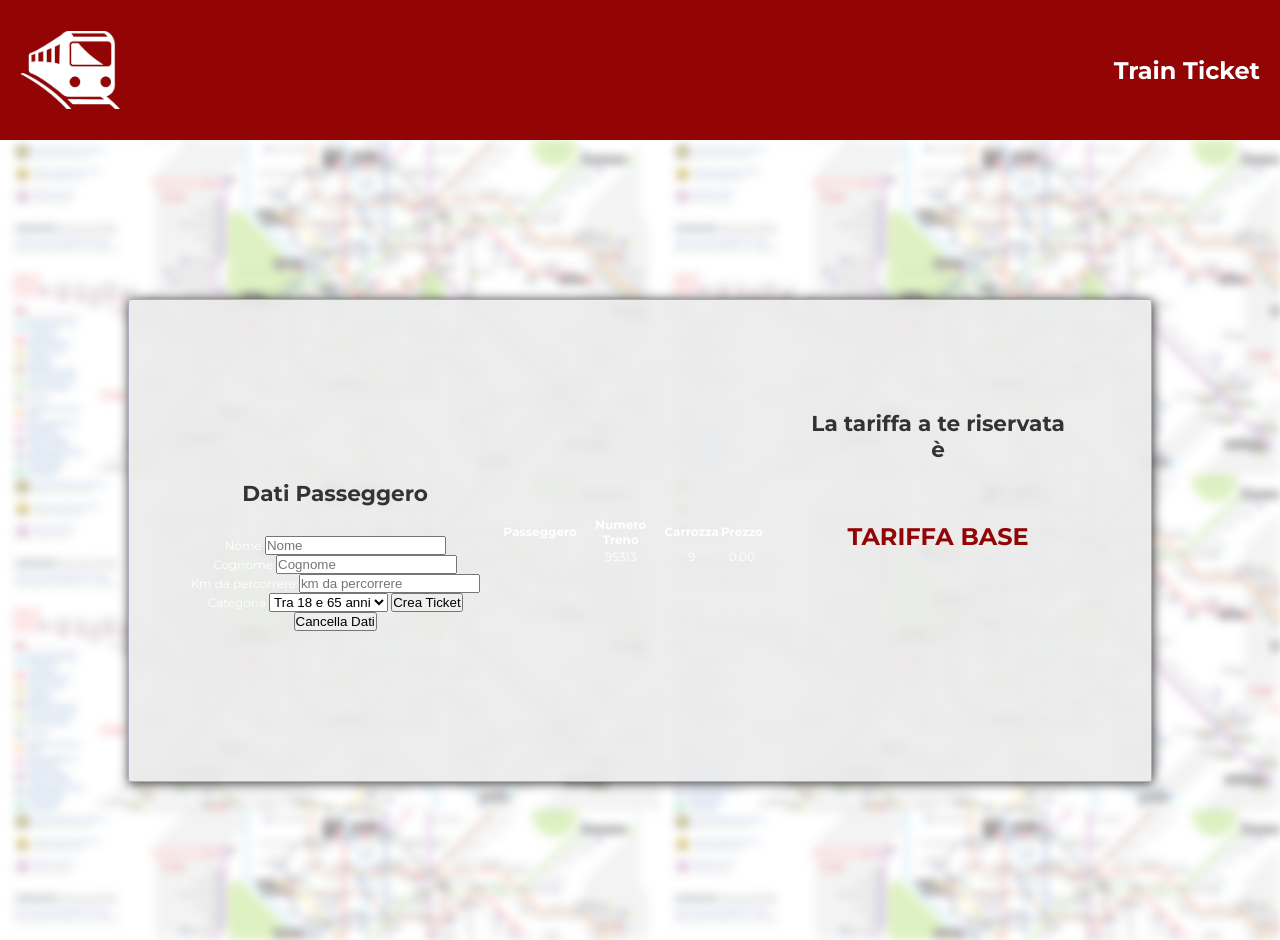
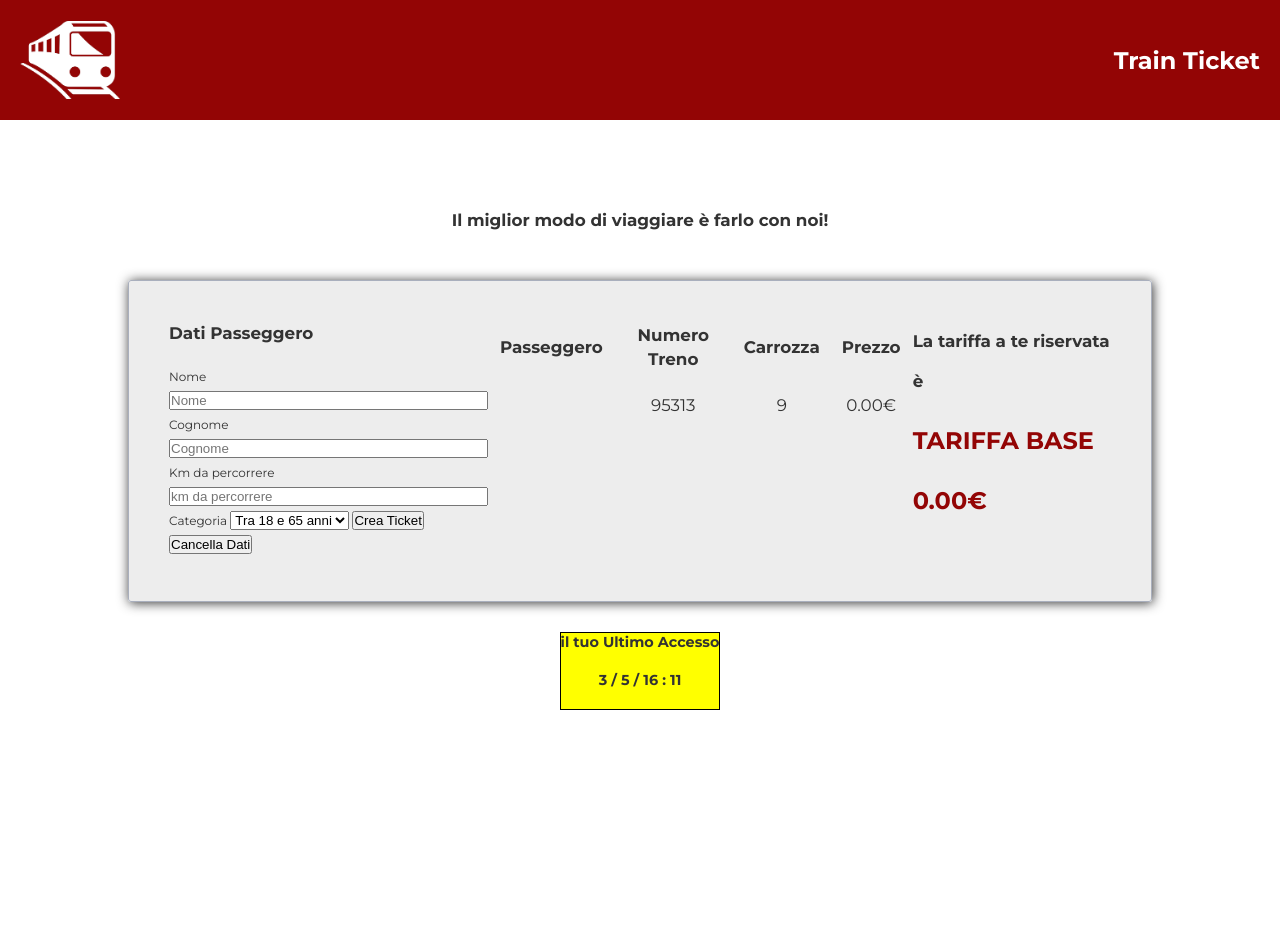
Before and after one commit to flavioalessandri/js-biglietto-treno-form, a plain HTML site: page index.html in a window 1280 px wide. Both pictures are taken after a click on the button "Crea Ticket". Drawn offline with Linux system fonts and the light colour scheme.

Commit message:
Js + HTML + CSS work in progress

```diff
--- a/css/style.css
+++ b/css/style.css
@@ -5,20 +5,54 @@
   box-sizing: border-box;
 }
 
+.show{
+  opacity: 1;
+  transition: .2s;
+}
+
+.hidden{
+  opacity: 0;
+  transition: .2s;
+}
+
+
+h2{
+  color:#333;
+  padding-bottom: 20px;
+  font-size: 1.4em;
+  font-weight: 700;
+}
+
+h3{
+  color:#333;
+  padding-bottom: 20px;
+  font-size: 1.2em;
+  font-weight: 700;
+}
+
+h3#ticketRate, h3#ticketBill{
+  color: rgb(147, 5, 5);
+  padding-bottom: 20px;
+  font-size: 2em;
+  font-weight: 700;
+}
+
 body{
   font-family: 'Montserrat', sans-serif;
   font-size: 12px;
   width:100%;
   height:100vh;
-  color:white;
+  color:#333;
 }
 
-/* - PADDING GENERALI */
+/* - Header */
 .header{
-  position: relative;
+  position: fixed;
   display: flex;
+  top:0;
+  left:0;
   width:100%;
-  height:140px;
+  height:120px;
   padding: 0 20px;
   align-items: center;
   justify-content:space-between;
@@ -32,83 +66,63 @@ body{
   filter: invert(1);
 }
 
+/* - Main */
+
 .main-container{
   display: flex;
+  flex-direction: column;
   width:100%;
-  height:100vh;
+  height:calc(100vh + 120px);
   align-items: center;
-  justify-content:space-around;
+  justify-content:center;
 }
 
-.main-container::after{
-  content: "";
-  background-image: url("../img/map.png");
-  position:absolute;
-  z-index: -1;
-  width:100%;
-  height:100%;
-  opacity:.5;
-  filter: blur(5px);
-}
-
-.train-container{
+.train-section{
   display: flex;
-  justify-content:center;
-  align-items: center;
+  justify-content:space-between;
+  align-items: flex-start;
   width:80%;
-  padding:40px;
+  line-height: 24px;
+  background-color: rgba(236,236,236,.9);
   border: 1px solid rgb(169, 175, 189);
   box-shadow: #333 1px 1px 12px;
   border-radius: 3px;
   text-align: center;
-  background-color: rgba(236,236,236,.9);
+  padding:40px;
+  margin:30px 0;
+}
+
+ /* SEZIONE FORM */
+.train-section .form{
+  text-align: left;
+}
+
+.train-section .form input{
+  width:100%;
+}
+
+/* SEZIONE TABLE */
+.train-section .table{
+  text-align: center;
+  font-size: 1.4em;
+}
+
+th , td{
+  padding: 0 10px 20px 10px;
+}
+
+/* SEZIONE RESUME */
+.train-section .resume{
+  float: left;
+  text-align: left;
+    line-height: 40px;
+
 }
 
 
-.train-card{
-  float: left;
-  padding:40px;
+
+.countdown-card{
+  text-align: center;
+  background-color: yellow;
+  border:1px solid black;
 }
-
-.train-card::after{
-  content:"";
-  clear: both;
-  display: table;
-}
-
-.location-card{
-  float: left;
-  background-image: url("https://www.spagna.info/wp-content/uploads/sites/39/madrid.jpg");
-  background-size: cover;
-  background-position: bottom;
-  width:40%;
-  min-height:300px;
-}
-
-h2{
-  color:#333;
-  padding: 30px 0;
-  font-size: 1.8em;
-  font-weight: 700;
-}
-
-h3{
-  color:#333;
-  padding: 30px 0;
-  font-size: 1.7em;
-  font-weight: 700;
-}
-
-h3#ticketRate{
-  color: rgb(147, 5, 5);
-  padding: 30px 0;
-  font-size: 2em;
-  font-weight: 700;
-}
-
-h3#ticketCost{
-  color: rgb(147, 5, 5);
-  padding: 30px 0;
-  font-size: 3em;
-  font-weight: 700;
-}
--- a/index.html
+++ b/index.html
@@ -22,7 +22,12 @@
     </header>
     <main>
       <div class="main-container">
-        <div class="train-container">
+
+        <div>
+          <h2>Il miglior modo di viaggiare è farlo con noi!</h2>
+        </div>
+
+        <div class="train-section">
 
           <div class="form">
             <h2>Dati Passeggero</h2>
@@ -55,8 +60,8 @@
             </div>
           </div>
 
-          <div class="table">
-            <table>
+          <div class="table" >
+            <table id="toShow" class="hidden">
               <thead>
                 <tr>
                   <th>Passeggero</th>
@@ -65,33 +70,32 @@
                   <th>Prezzo</th>
                 </tr>
                 <tr id="ticketTable">
-                <td id="customer"></td>
-                <td id="numeroTreno"></td>
-                <td id="carrozza"></td>
-                <td id="ticketCost"></td>
+                  <td id="customer"></td>
+                  <td id="numeroTreno"></td>
+                  <td id="carrozza"></td>
+                  <td id="ticketCost"></td>
                 </tr>
               </thead>
 
             </table>
           </div>
 
-          <div class="train-card">
-            <h2>La tariffa a te riservata è</h2>
+          <div class="resume">
+            <h2 id="ticketResume" class="hidden">La tariffa a te riservata è</h2>
             <h3 id="ticketRate"></h3>
-            <h3 id="ticketCost"></h3>
-            <h3 id="subtitle"></h3>
+            <h3 id="ticketBill"></h3>
+            <h3 id="moneySafe"></h3>
           </div>
 
+        </div>
 
+        <div class="countdown-card">
+          <h3> il tuo Ultimo Accesso </h3>
+          <h3 id="countDown"></h3>
         </div>
+
       </div>
-
-
-
     </main>
-
-
-
 
   	<script type="text/javascript" src="js/script.js"></script>
 
--- a/js/script.js
+++ b/js/script.js
@@ -4,11 +4,25 @@
 var btnCreate= document.getElementById("btnCreate");
 var btnClear= document.getElementById("btnClear");
 
+var day = new Date().getDay();
+var month = new Date().getMonth();
+var hour = new Date().getHours();
+var minutes = new Date().getMinutes();
+
+document.getElementById("countDown").innerHTML= day + " / " + month + " / " + hour +  " : " + minutes;
+
+
 // Open FUNCTION 1........................................................
 
 //The document.addEventListener() method attaches an event handler to the document.
 btnCreate.addEventListener("click", function() {
+  document.getElementById("toShow").className = "show";
   document.getElementById("ticketTable").className = "show"; //after click Button - show content below
+
+  document.getElementById("ticketResume").className = "show";
+  document.getElementById("ticketRate").className = "show";
+  document.getElementById("ticketBill").className = "show";
+  document.getElementById("moneySafe").className = "show";
 
 //main variables definition
 
@@ -31,24 +45,28 @@ btnCreate.addEventListener("click", function() {
      sale = 20; //20% ticket sale for  under 18 people
      ticketCost =  (userKm * standardCost - (sale/100) * userKm * standardCost ).toFixed(2);
      document.getElementById("ticketRate").innerHTML="TARIFFA YOUNG";
-     document.getElementById("ticketCost").innerHTML= ticketCost + "€";
+     document.getElementById("ticketBill").innerHTML= ticketCost + "€";
+     document.getElementById("moneySafe").innerHTML= "Hai risparmiato " + ((sale/100) * userKm * standardCost).toFixed(2) + "€ sul Biglietto Base!" ;
 
      console.log("tariffa base" ,(userKm * standardCost));
-     console.log(ticketCost , "euro under 18");
+     console.log(ticketCost , "€ under 18");
 
   } else if (userAge == "Over65") {
     sale = 40; //40% ticket sale for over 65 people
     ticketCost =  (userKm * standardCost - (sale/100) * userKm * standardCost ).toFixed(2);
-    console.log(document.getElementById("ticketRate").innerHTML="TARIFFA CONFORT");
-    console.log(document.getElementById("ticketCost").innerHTML= ticketCost + "€");
+    document.getElementById("ticketRate").innerHTML="TARIFFA CONFORT";
+    document.getElementById("ticketBill").innerHTML= ticketCost + "€";
+    document.getElementById("moneySafe").innerHTML= "Hai risparmiato " + ((sale/100) * userKm * standardCost).toFixed(2) + "€ sul Biglietto Base!" ;
+
     console.log("tariffa base" , (userKm * standardCost));
-    console.log(ticketCost , " euro over 65");
+    console.log(ticketCost , "€ over 65");
 
   } else {
      sale = 0; //basic ticket without sale
      ticketCost =  (userKm * standardCost - (sale/100) * userKm * standardCost ).toFixed(2);
      document.getElementById("ticketRate").innerHTML="TARIFFA BASE";
-     document.getElementById("ticketCost").innerHTML= ticketCost + "€";
+     document.getElementById("ticketBill").innerHTML= ticketCost + "€";
+     document.getElementById("moneySafe").innerHTML= "" ;
      // console.log(ticketCost , " euro tariffa base");
   };
 
@@ -61,8 +79,7 @@ btnCreate.addEventListener("click", function() {
     document.getElementById("customer").innerHTML = name + " " + familyName;
     document.getElementById("numeroTreno").innerHTML = numeroTreno;
     document.getElementById("carrozza").innerHTML = carrozza;
-    document.getElementById("ticketCost").innerHTML = ticketCost;
-
+    document.getElementById("ticketCost").innerHTML = ticketCost + "€";
 });
 
 // closing FUNCTION 1.............................................................
@@ -72,12 +89,18 @@ btnCreate.addEventListener("click", function() {
 
 //Once button "btnClear" is clicked,  switch selected object opacity to zero
 btnClear.addEventListener("click", function() {
+  document.getElementById("toShow").className = "hidden";
   document.getElementById("ticketTable").className = "hidden"; //change table class name
-  console.log (btnClear.className);
-
   document.getElementById("name").value = "";
   document.getElementById("familyName").value = "";
   document.getElementById("userKm").value = "";
+  document.getElementById("ticketCost").value = "";
+  document.getElementById("userAge").value = "Maggiorenne";
+
+  document.getElementById("ticketResume").className = "hidden";
+  document.getElementById("ticketRate").className = "hidden";
+  document.getElementById("ticketBill").className = "hidden";
+  document.getElementById("moneySafe").className = "hidden";
 
 });
 
```
